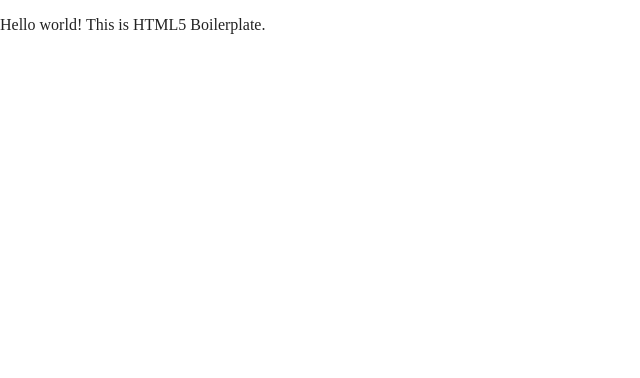
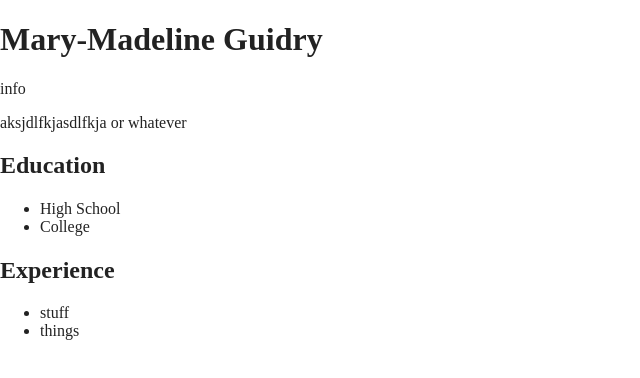
Before and after one commit to maryyymoo/html-section-content, a website built with Parcel: page index.html in a window 1280 px wide. Shown: the whole page, without its empty margins (0-640 px from the left). Built offline with nearby package versions, Linux system fonts and the light colour scheme.

Commit message:
add sectioning contents

```diff
--- a/index.html
+++ b/index.html
@@ -23,12 +23,30 @@
 </head>
 
 <body>
+  <header>
+    <div>
+  <h1>Mary-Madeline Guidry</h1>
+  <p>info</p>
+</div>
+<p>aksjdlfkjasdlfkja or whatever</p>
+</header>
+<main>
+<section>
+<h2>Education</h2>
+<ul>
+  <li>High School</li>
+  <li>College</li>
+</ul>
+</section>
 
-  <!-- Add your site or application content here -->
-  <p>Hello world! This is HTML5 Boilerplate.</p>
-  <script src="js/vendor/modernizr-3.11.2.min.js"></script>
-  <script src="js/plugins.js"></script>
-  <script src="js/main.js"></script>
+<section>
+<h2>Experience</h2>
+<ul>
+  <li>stuff</li>
+  <li>things</li>
+</ul>
+</section>
+</main>
 
   <!-- Google Analytics: change UA-XXXXX-Y to be your site's ID. -->
   <script>
```
